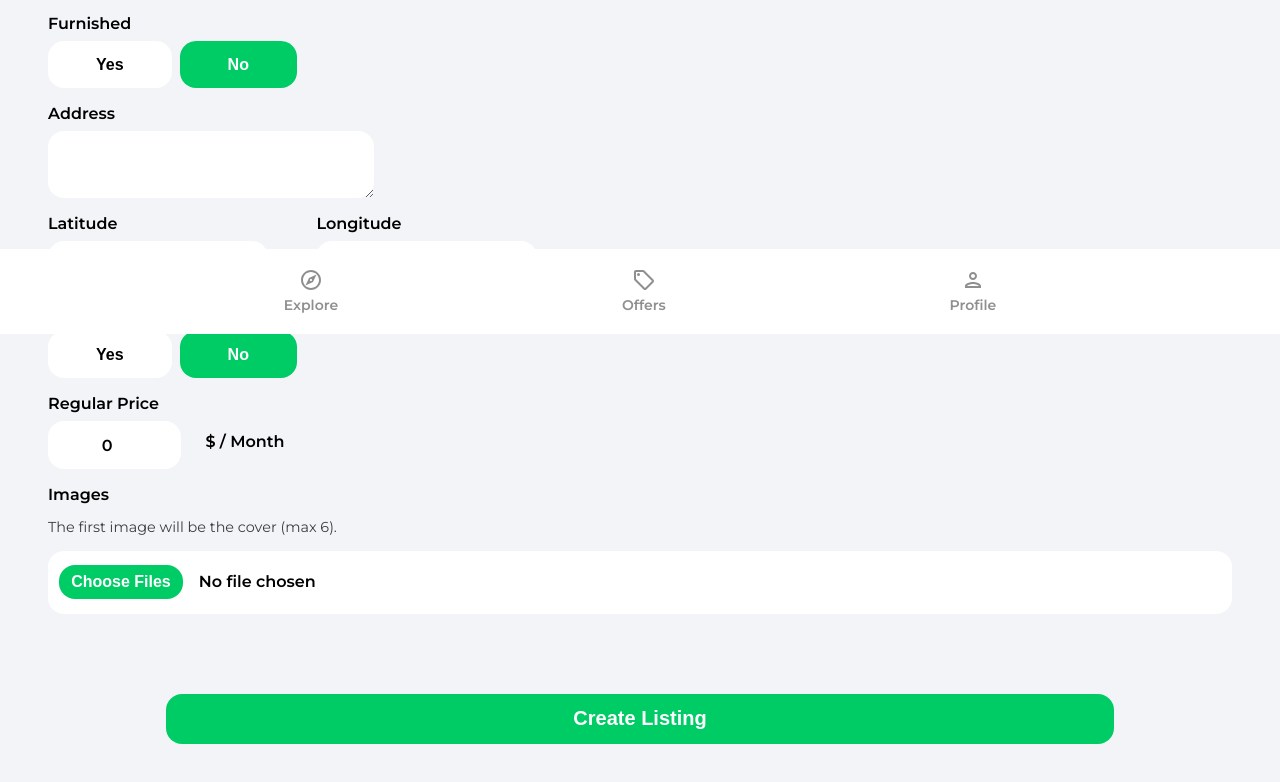
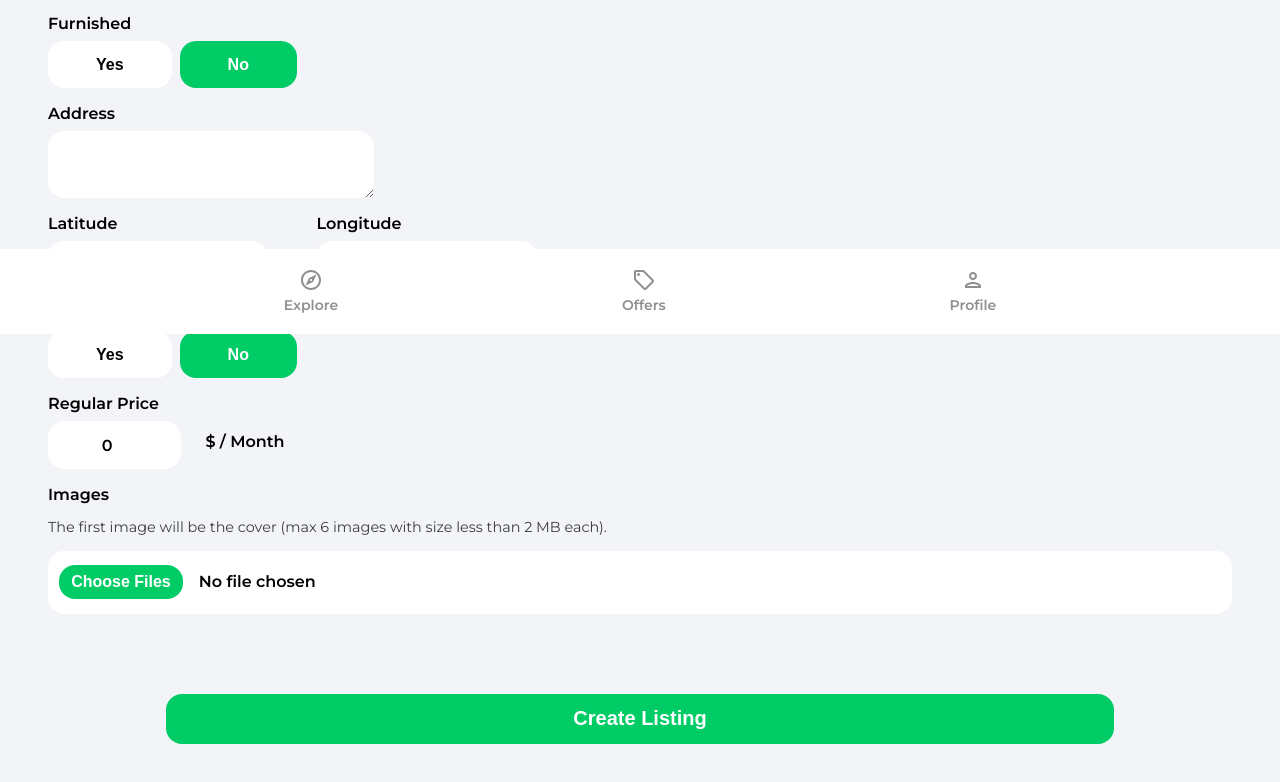
Before and after one commit to adesh02092000/nester, a React (Vite) app: page /create-listing in a window 1280 px wide. Shown: the part 466-1248 px from the top of the page. Built offline with nearby package versions, Linux system fonts and the light colour scheme; no server answers; sample sign-in values are in the browser's storage.

Commit message:
Added user note

```diff
--- a/src/pages/CreateListing.jsx
+++ b/src/pages/CreateListing.jsx
@@ -424,7 +424,8 @@ export default function CreateListing() {
 
           <label className='formLabel'>Images</label>
           <p className='imagesInfo'>
-            The first image will be the cover (max 6).
+            The first image will be the cover (max 6 images with size less than
+            2 MB each).
           </p>
           <input
             className='formInputFile'
```
